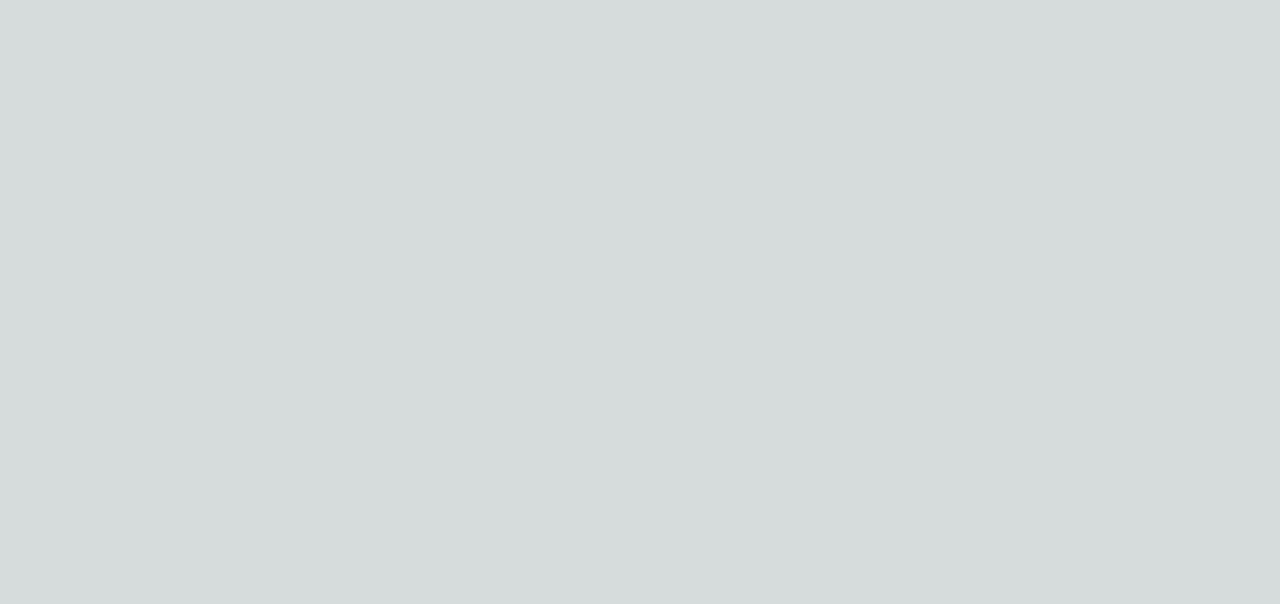
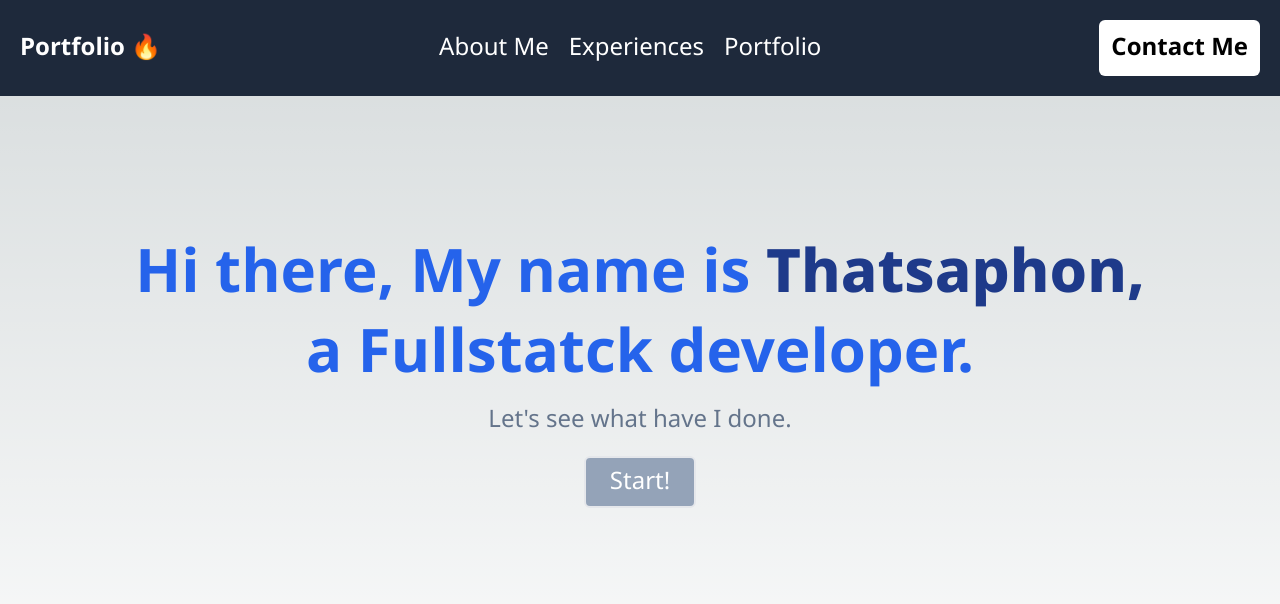
Before and after one commit to thatsaphon/portfolio, a Next.js app: page / in a window 1280 px wide. Shown: the top 604 px of the page. Built offline with nearby package versions, Linux system fonts and the light colour scheme.

Commit message:
Simple Home Page

```diff
--- a/app/layout.tsx
+++ b/app/layout.tsx
@@ -1,8 +1,8 @@
 import "./globals.css";
 import type { Metadata } from "next";
-import { Inter } from "next/font/google";
+import { Noto_Sans_Thai } from "next/font/google";
 
-const inter = Inter({ subsets: ["latin"] });
+const inter = Noto_Sans_Thai({ subsets: ["latin"] });
 
 export const metadata: Metadata = {
   title: "Thatsaphon",
@@ -16,7 +16,26 @@ export default function RootLayout({
 }) {
   return (
     <html lang="en">
-      <body className={inter.className}>{children}</body>
+      <body className={inter.className}>
+        <header className="hidden md:fixed md:w-full md:bg-slate-800 md:h-24 md:flex md:justify-between md:p-5 md:items-center">
+          <span className="text-2xl text-white font-bold">Portfolio 🔥</span>
+          <div className="text-2xl text-white flex gap-5">
+            <button type="button" className="hover:cursor-pointer">
+              About Me
+            </button>
+            <button type="button" className="hover:cursor-pointer">
+              Experiences
+            </button>
+            <button type="button" className="hover:cursor-pointer">
+              Portfolio
+            </button>
+          </div>
+          <button className="bg-white rounded-md text-2xl font-bold p-3">
+            Contact Me
+          </button>
+        </header>
+        {children}
+      </body>
     </html>
   );
 }
--- a/app/page.tsx
+++ b/app/page.tsx
@@ -1,5 +1,25 @@
 import Image from "next/image";
 
 export default function Home() {
-  return <main></main>;
+  return (
+    <main className="flex min-h-screen flex-col items-center justify-center p-24 pb-36 lg:gap-5 text-center">
+      <h1 className="text-3xl lg:text-6xl text-blue-600 font-bold">
+        Hi there, My name is{" "}
+        <span className="text-blue-900 font-extrabold">Thatsaphon,</span>
+      </h1>
+      <h1 className="text-3xl lg:text-6xl text-blue-600 font-bold">
+        a Fullstatck developer.
+      </h1>
+      <h3 className="text-lg mt-3 lg:mt-0 lg:text-2xl text-slate-500">
+        Let's see what have I done.
+      </h3>
+      <p>
+        <button
+          type="button"
+          className="text-lg lg:text-2xl p-2 border-2 rounded-md bg-slate-400 px-6 text-white">
+          Start!
+        </button>
+      </p>
+    </main>
+  );
 }
```
